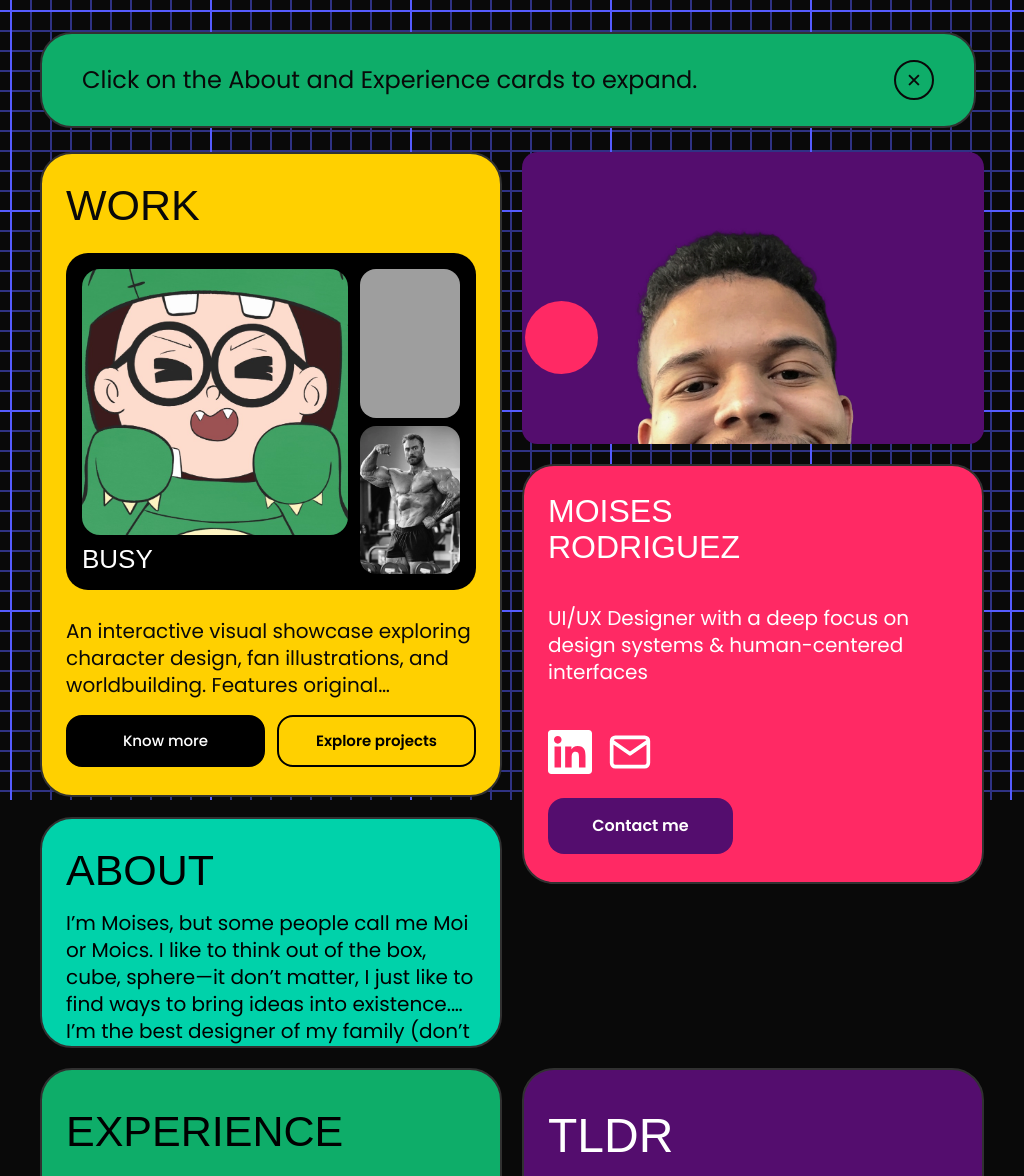
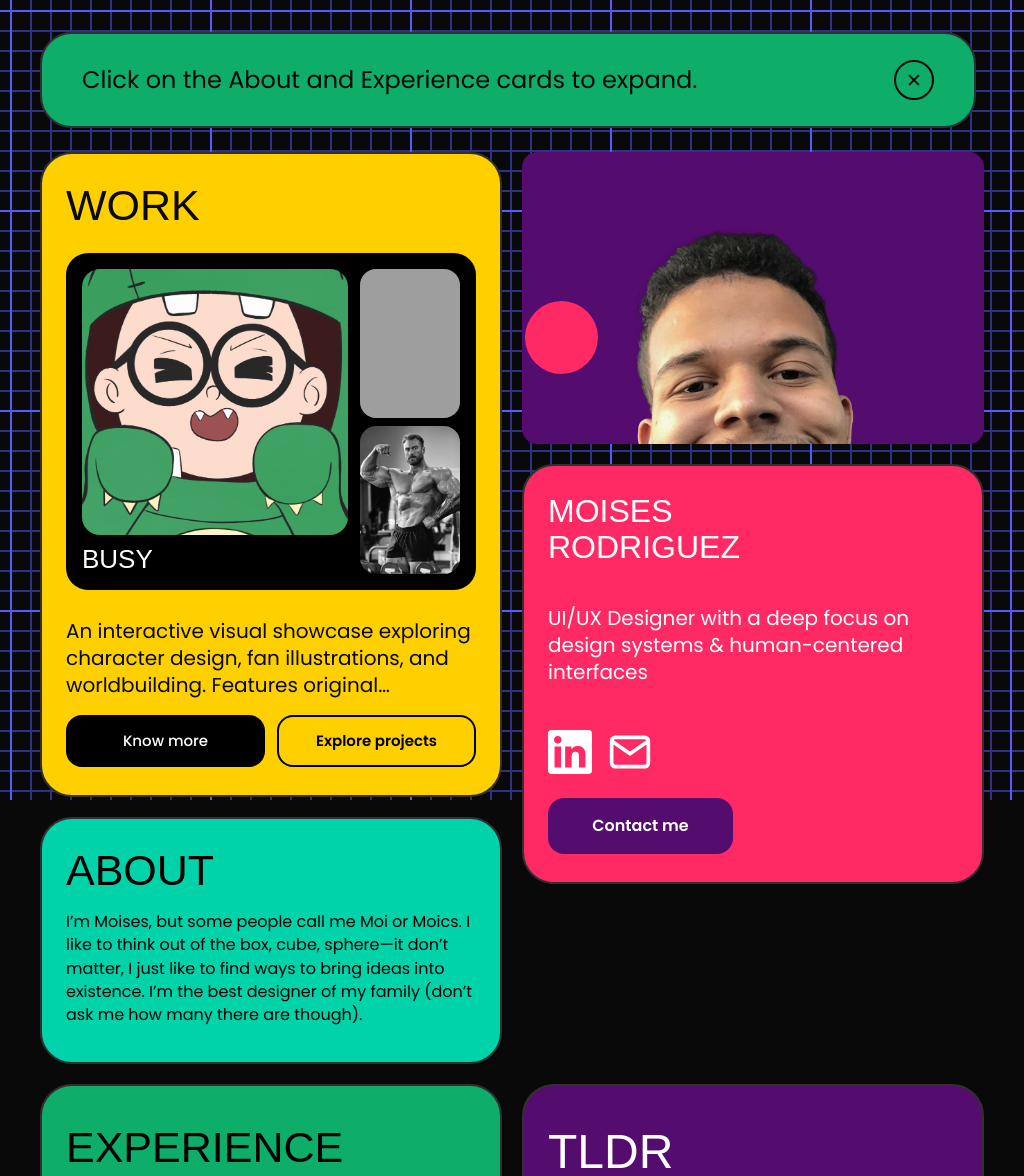
Before and after one commit to moicsrod/moics-portfolio, a React (Vite) app: page / in a window 1024 px wide. Shown: the top 1176 px of the page. Built offline with nearby package versions, Linux system fonts and the light colour scheme; grey boxes are pictures that could not be loaded; a web font is replaced by a local one.

Commit message:
fix: restore proper bottom padding and text flow for about card in 2-column tablet layout

```diff
--- a/src/index.css
+++ b/src/index.css
@@ -536,7 +536,7 @@ a:focus-visible,
 }
 
 .about-copy {
-  display: -webkit-box;
+  display: block;
   height: auto !important;
   max-height: none !important;
   overflow: visible !important;
@@ -545,8 +545,6 @@ a:focus-visible,
   font-size: 20px !important;
   font-weight: 400;
   line-height: 1.35 !important;
-  -webkit-box-orient: vertical;
-  -webkit-line-clamp: 4;
 }
 
 .about-card-expanded {
@@ -577,7 +575,6 @@ a:focus-visible,
   font-size: 20px !important;
   font-weight: 400;
   line-height: 1.35 !important;
-  -webkit-line-clamp: unset;
   display: block;
   overflow: visible;
   margin-bottom: 0;
@@ -677,7 +674,6 @@ a:focus-visible,
 .bento-grid-experience .about-copy {
   height: 180px;
   flex-basis: 180px;
-  -webkit-line-clamp: 6;
 }
 
 /* ==========================================================================
@@ -1625,7 +1621,7 @@ a:focus-visible,
     max-width: 1000px !important;
   }
 
-  /* Grid estructurado limpiamente en 2 columnas proporcionadas */
+  /* Grid estructurado en 2 columnas proporcionadas */
   .bento-grid,
   .bento-grid-about,
   .bento-grid-experience {
@@ -1635,7 +1631,7 @@ a:focus-visible,
     gap: 20px !important;
   }
 
-  /* La columna principal (Work + About) ocupa la columna izquierda */
+  /* Columna izquierda (Work + About) */
   .primary-column,
   .bento-grid-about .primary-column,
   .bento-grid-experience .primary-column {
@@ -1647,7 +1643,7 @@ a:focus-visible,
     gap: 20px !important;
   }
 
-  /* La columna de perfil ocupa la columna derecha arriba */
+  /* Columna derecha arriba (Perfil) */
   .profile-column,
   .bento-grid-about .profile-column,
   .bento-grid-experience .profile-column {
@@ -1659,7 +1655,7 @@ a:focus-visible,
     gap: 20px !important;
   }
 
-  /* La columna secundaria (Experience + TLDR) se posiciona equilibrada */
+  /* Fila inferior compartida (Experience + TLDR) */
   .secondary-column,
   .bento-grid-experience .secondary-column {
     grid-column: 1 / -1 !important;
@@ -1677,11 +1673,33 @@ a:focus-visible,
   }
 
   .work-card,
-  .about-card,
   .experience-card,
   .tldr-card,
   .profile-card {
     padding: 28px 24px !important;
+  }
+
+  /* ABOUT CARD EN 2 COLUMNAS: Padding bottom garantizado y texto continuo */
+  .about-card {
+    height: auto !important;
+    min-height: 0 !important;
+    padding: 28px 24px 36px 24px !important;
+    display: flex !important;
+    flex-direction: column !important;
+    justify-content: flex-start !important;
+    gap: 16px !important;
+  }
+
+  .about-copy {
+    display: block !important;
+    -webkit-line-clamp: unset !important;
+    -webkit-box-orient: unset !important;
+    overflow: visible !important;
+    height: auto !important;
+    max-height: none !important;
+    font-size: 16px !important;
+    line-height: 1.45 !important;
+    margin: 0 !important;
   }
 
   /* Collage contenido y balanceado en 2 columnas */
```
